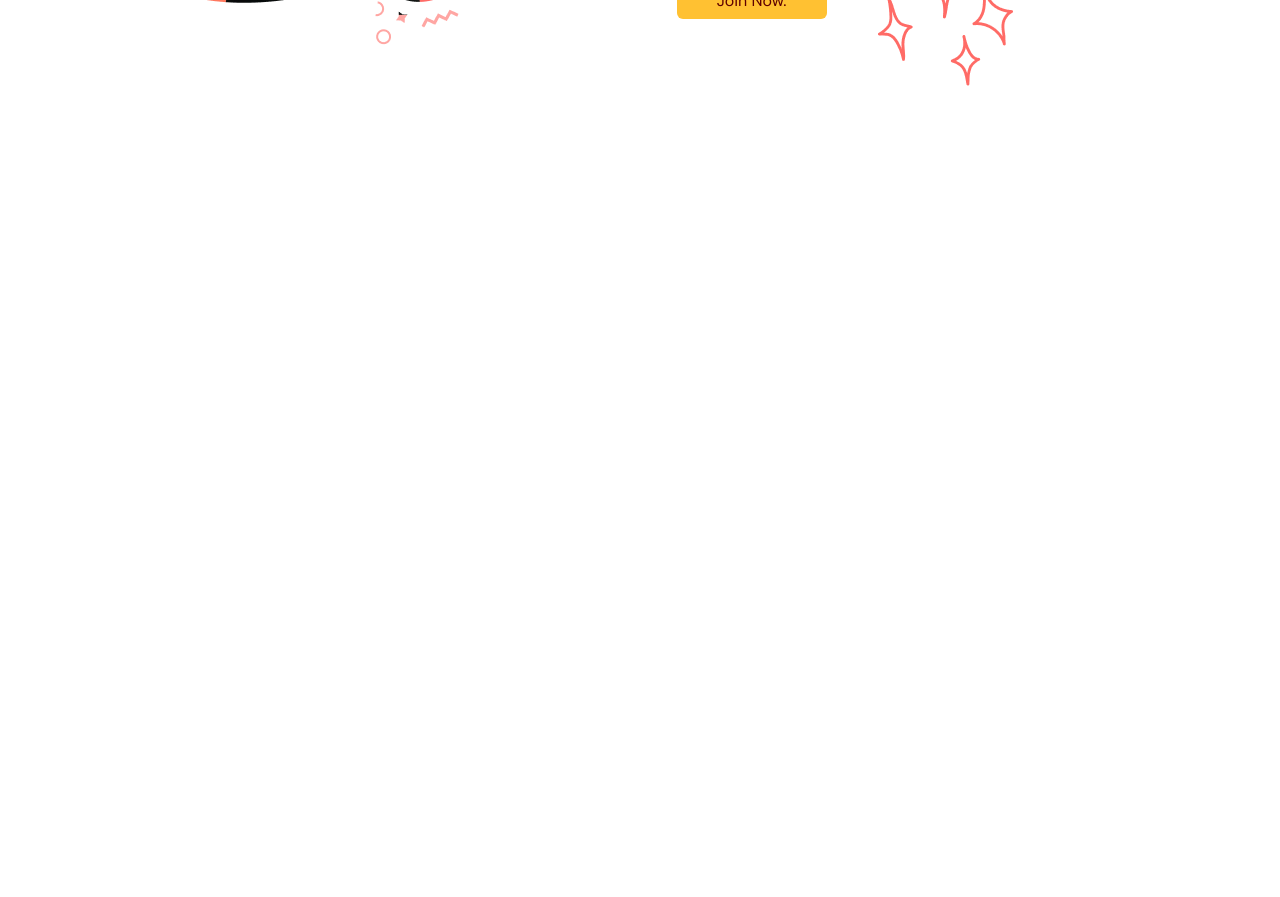
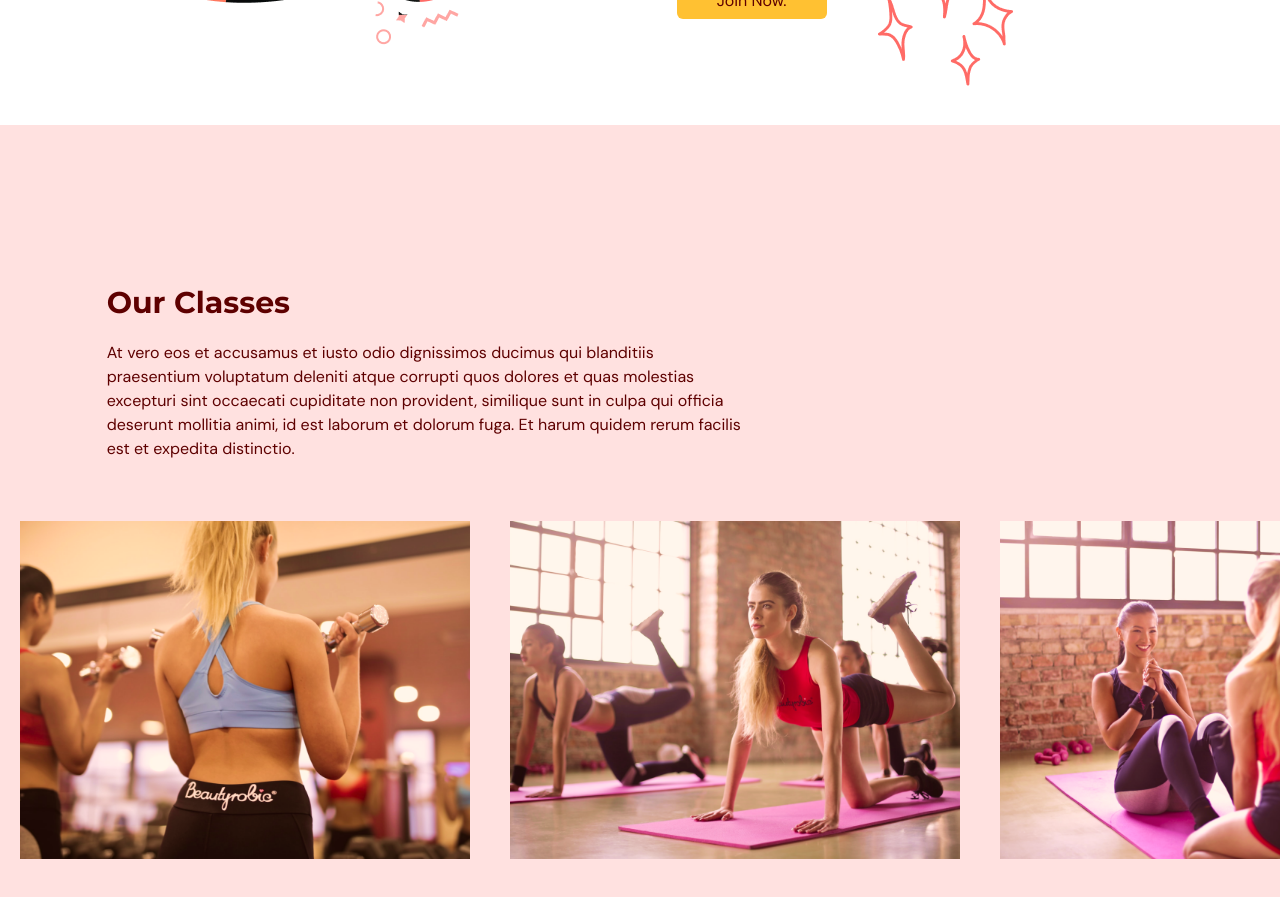
Before and after one commit to rifkymol/gym-typescript, a React (Vite) app: page / in a window 1280 px wide. Shown: the part 2100-2997 px from the top of the page. Before the commit the page ends 2225 px from the top, so only its background shows below. Built offline with nearby package versions, Linux system fonts and the light colour scheme.

Commit message:
Our Classes section part, adjust some code style

```diff
--- a/src/App.tsx
+++ b/src/App.tsx
@@ -1,35 +1,37 @@
-import Navbar from "@/scenes/navbar";
-import Home from "@/scenes/home";
-import Benefits from "@/scenes/benefits";
-import { useEffect, useState } from "react";
-import { SelectedPage } from "@/shared/type";
+import Navbar from "@/scenes/navbar"
+import Home from "@/scenes/home"
+import Benefits from "@/scenes/benefits"
+import { useEffect, useState } from "react"
+import { SelectedPage } from "@/shared/type"
+import OurClasses from "./scenes/ourClasses"
 
 function App() {
-  const [selectedPage, setSelectedPage] = useState<SelectedPage>(SelectedPage.Home);
-  const [isTopOfPage, setIsTopOfPage] = useState<boolean>(true);
+  const [selectedPage, setSelectedPage] = useState<SelectedPage>(SelectedPage.Home)
+  const [isTopOfPage, setIsTopOfPage] = useState<boolean>(true)
 
   useEffect(() => {
     const handleScroll = () => {
       if (window.scrollY === 0) {
-        setIsTopOfPage(true);
-        setSelectedPage(SelectedPage.Home);
+        setIsTopOfPage(true)
+        setSelectedPage(SelectedPage.Home)
       }else {
-        setIsTopOfPage(false);
+        setIsTopOfPage(false)
       }
     }
-    window.addEventListener("scroll", handleScroll);
-    return () => window.removeEventListener("scroll", handleScroll);
+    window.addEventListener("scroll", handleScroll)
+    return () => window.removeEventListener("scroll", handleScroll)
   }, [])
 
   return (
     <div className="app bg-gray-20">
       <Navbar
-        isTopOfPage={isTopOfPage}
-        selectedPage={selectedPage}
-        setSelectedPage={setSelectedPage}
+        isTopOfPage = { isTopOfPage }
+        selectedPage = { selectedPage }
+        setSelectedPage = { setSelectedPage }
       />
-      <Home setSelectedPage={setSelectedPage}/>
-      <Benefits setSelectedPage={setSelectedPage}/>
+      <Home setSelectedPage = { setSelectedPage }/>
+      <Benefits setSelectedPage = { setSelectedPage }/>
+      <OurClasses setSelectedPage = { setSelectedPage }/>
     </div>
   )
 }
--- /dev/null
+++ b/src/scenes/ourClasses/Class.tsx
@@ -0,0 +1,23 @@
+type Props = {
+  name: string
+  description?: string
+  image: string
+}
+
+const Class = ({ name, description, image }: Props) => {
+  // * on overlayStyles its using `` (template string) bcs its will take up multyple line
+  const overlayStyles = `p-5 absolute z-30 flex
+  h-[380px] w-[450px] flex-col items-center justify-center
+  whitespace-normal bg-primary-500 text-center text-white
+  opacity-0 transition duration-500 hover:opacity-90`
+
+  return <li className="relative mx-5 inline-block h-[380px] w-[450px]">
+    <div className={ overlayStyles }>
+      <p className="text-2xl">{ name }</p>
+      <p className="mt-5">{ description }</p>
+    </div>
+    <img src={ image } alt={`${image}`} />
+  </li>
+}
+
+export default Class
--- /dev/null
+++ b/src/scenes/ourClasses/index.tsx
@@ -0,0 +1,88 @@
+import { SelectedPage, ClassType } from "@/shared/type"
+import image1 from "@/assets/image1.png"
+import image2 from "@/assets/image2.png"
+import image3 from "@/assets/image3.png"
+import image4 from "@/assets/image4.png"
+import image5 from "@/assets/image5.png"
+import image6 from "@/assets/image6.png"
+import { motion } from "framer-motion"
+import HText from "@/shared/HText"
+import Class from "./Class"
+
+const classes: Array<ClassType> = [
+  {
+    name: "Weight Training Classes",
+    description: "Lorem ipsum dolor sit amet, consectetur adipiscing elit, sed do eiusmod tempor incididunt ut labore et dolore magna aliqua. Ut enim ad minim veniam, quis nostrud exercitation ullamco laboris nisi ut aliquip ex ea commodo consequat. Duis aute irure dolor in reprehenderit in voluptate velit esse cillum dolore eu fugiat nulla pariatur.",
+    image: image1,
+  },
+  {
+    name: "Training Classes",
+    description: "Lorem ipsum dolor sit amet, consectetur adipiscing elit, sed do eiusmod tempor incididunt ut labore et dolore magna aliqua. Ut enim ad minim veniam, quis nostrud exercitation ullamco laboris nisi ut aliquip ex ea commodo consequat. Duis aute irure dolor in reprehenderit in voluptate velit esse cillum dolore eu fugiat nulla pariatur.",
+    image: image2,
+  },
+  {
+    name: "Ab Core Classes",
+    description: "Lorem ipsum dolor sit amet, consectetur adipiscing elit, sed do eiusmod tempor incididunt ut labore et dolore magna aliqua. Ut enim ad minim veniam, quis nostrud exercitation ullamco laboris nisi ut aliquip ex ea commodo consequat. Duis aute irure dolor in reprehenderit in voluptate velit esse cillum dolore eu fugiat nulla pariatur.",
+    image: image3,
+  },
+  {
+    name: "Yoga Classes",
+    description: "Lorem ipsum dolor sit amet, consectetur adipiscing elit, sed do eiusmod tempor incididunt ut labore et dolore magna aliqua. Ut enim ad minim veniam, quis nostrud exercitation ullamco laboris nisi ut aliquip ex ea commodo consequat. Duis aute irure dolor in reprehenderit in voluptate velit esse cillum dolore eu fugiat nulla pariatur.",
+    image: image4,
+  },
+  {
+    name: "Adventure Classes",
+    description: "Lorem ipsum dolor sit amet, consectetur adipiscing elit, sed do eiusmod tempor incididunt ut labore et dolore magna aliqua. Ut enim ad minim veniam, quis nostrud exercitation ullamco laboris nisi ut aliquip ex ea commodo consequat. Duis aute irure dolor in reprehenderit in voluptate velit esse cillum dolore eu fugiat nulla pariatur.",
+    image: image5,
+  },
+  {
+    name: "Fitness Classes",
+    description: "Lorem ipsum dolor sit amet, consectetur adipiscing elit, sed do eiusmod tempor incididunt ut labore et dolore magna aliqua. Ut enim ad minim veniam, quis nostrud exercitation ullamco laboris nisi ut aliquip ex ea commodo consequat. Duis aute irure dolor in reprehenderit in voluptate velit esse cillum dolore eu fugiat nulla pariatur.",
+    image: image6,
+  },
+]
+
+type Props = {
+  setSelectedPage: (value: SelectedPage) => void
+}
+
+const ourClasses = ({ setSelectedPage }: Props) => {
+  return <section id="ourclasses" className="w-full bg-primary-100 py-40">
+    <motion.div
+      onViewportEnter={() => setSelectedPage(SelectedPage.OurClasses )}
+    >
+      <motion.div
+        className="mx-auto w-5/6"
+        initial="hidden"
+        whileInView="visible"
+        viewport={{ once: true, amount: 0.5 }}
+        transition={{ delay: 0.2, duration: 0.5 }}
+        variants={{
+          hidden: { opacity: 0, x: -50 },
+          visible: { opacity: 1, x: 0 },
+        }}
+      >
+        <div className="md:w-3/5">
+          <HText>Our Classes</HText>
+          <p className="py-5">
+            At vero eos et accusamus et iusto odio dignissimos ducimus qui blanditiis praesentium voluptatum deleniti atque corrupti quos dolores et quas molestias excepturi sint occaecati cupiditate non provident, similique sunt in culpa qui officia deserunt mollitia animi, id est laborum et dolorum fuga. Et harum quidem rerum facilis est et expedita distinctio.
+          </p>
+        </div>
+      </motion.div>
+      <div className="mt-10 h-[353px] w-full overflow-x-auto overflow-y-hidden">
+        <ul className="w-[2800px] whitespace-nowrap">
+          {classes.map((item: ClassType, index) => (
+            <Class
+              key={`{item.name}-${index}`}
+              name={item.name}
+              description={item.description}
+              image={item.image}
+            />
+          ))}
+        </ul>
+      </div>
+    </motion.div>
+  </section>
+}
+
+export default ourClasses
--- a/src/shared/ActionButton.tsx
+++ b/src/shared/ActionButton.tsx
@@ -1,10 +1,10 @@
 import React from "react"
 import AnchorLink from "react-anchor-link-smooth-scroll"
-import { SelectedPage } from "./type";
+import { SelectedPage } from "./type"
 
 type Props = {
-  children: React.ReactNode;
-  setSelectedPage: (value: SelectedPage) => void;
+  children: React.ReactNode
+  setSelectedPage: (value: SelectedPage) => void
 }
 
 const ActionButton = ({ children, setSelectedPage }: Props) => {
--- a/src/shared/HText.tsx
+++ b/src/shared/HText.tsx
@@ -4,7 +4,7 @@
   children: React.ReactNode
 }
 
-function HText({ children }: Props) {
+const HText = ({ children }: Props) => {
   return (
       <h1 className="basis-3/5 font-montserrat text-3xl font-bold">
         { children }
```
Also changed, not shown: src/hooks/useMediaQuery.ts (+11 -11 lines), src/scenes/benefits/Benefit.tsx (+4 -4 lines), src/scenes/benefits/index.tsx (+6 -6 lines), src/scenes/home/index.tsx (+12 -12 lines), src/scenes/navbar/Link.tsx (+4 -4 lines), src/scenes/navbar/index.tsx (+14 -14 lines), src/shared/type.ts (+9 -3 lines), 1 other file (tests, documents, lock files or other folders).
